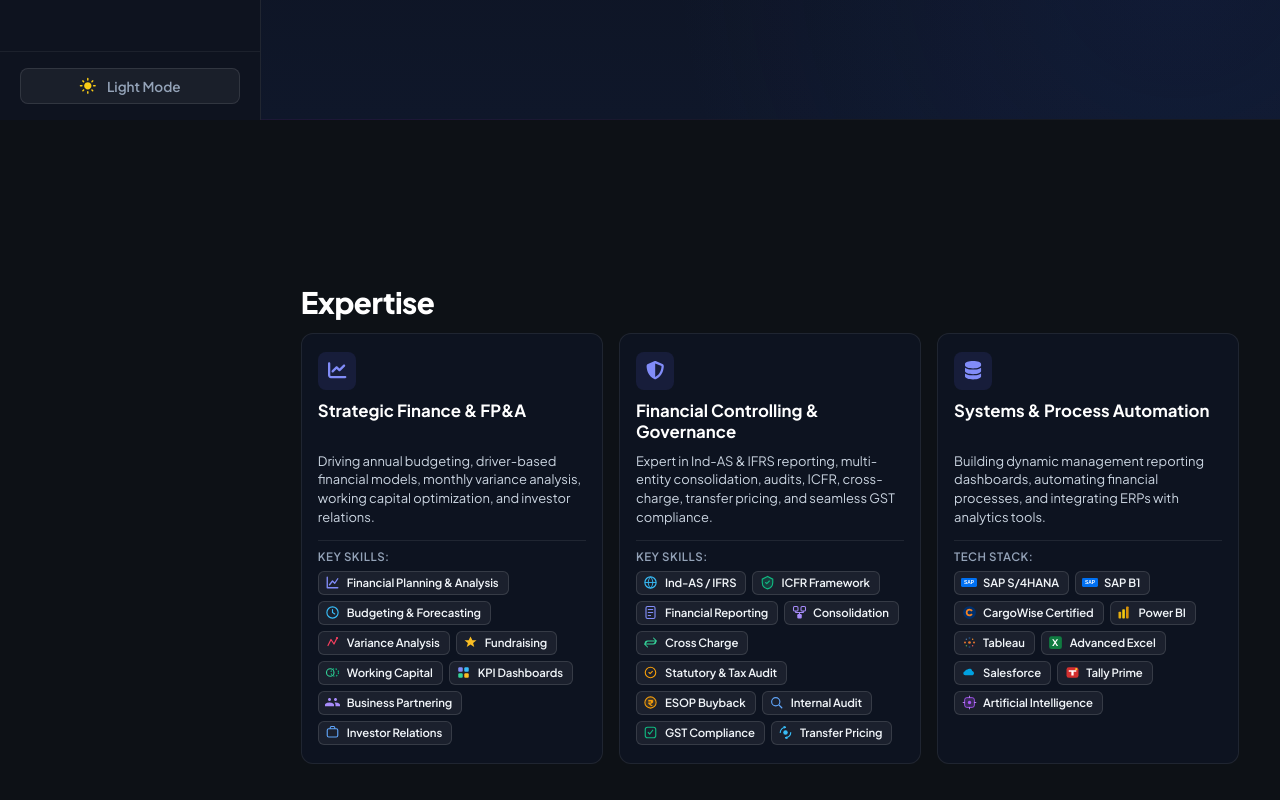
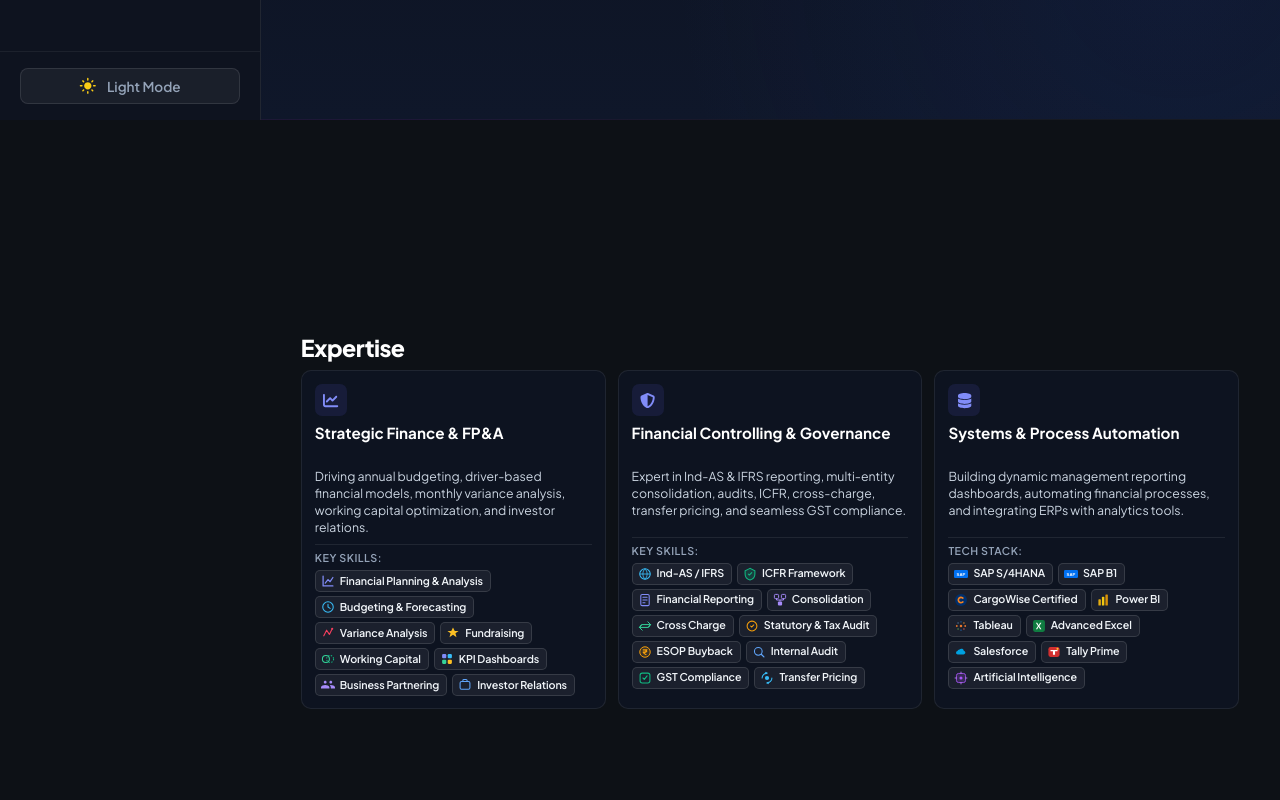
Before and after one commit to Ashishpandla07/Portfolio, a React (Create React App) app: page / in a window 1280 px wide. Shown: the part 680-1480 px from the top of the page. Built offline with nearby package versions, Linux system fonts and the light colour scheme.

Commit message:
Trim Expertise slide dimensions to fit seamlessly in a single-page 100vh viewport

```diff
--- a/src/assets/styles/Expertise.scss
+++ b/src/assets/styles/Expertise.scss
@@ -2,7 +2,7 @@
     width: 100%;
     max-width: 1200px;
     min-height: 100vh;
-    padding: 30px 4% 20px;
+    padding: 16px 4% 12px;
     box-sizing: border-box;
     display: flex;
     flex-direction: column;
@@ -11,9 +11,9 @@
     margin: 0 auto;
 
     .skills-title {
-        font-size: 1.85rem;
+        font-size: 1.45rem;
         font-weight: 800;
-        margin: 0 0 14px 0;
+        margin: 0 0 10px 0;
         letter-spacing: -0.5px;
         line-height: 1.1;
     }
@@ -22,7 +22,7 @@
 .skills-container .skills-grid {
     display: grid;
     grid-template-columns: repeat(3, 1fr);
-    grid-gap: 16px;
+    grid-gap: 12px;
     align-items: stretch;
 }
 
@@ -33,8 +33,8 @@
     text-align: left;
     background: rgba(15, 23, 42, 0.5);
     border: 1px solid rgba(255, 255, 255, 0.08);
-    border-radius: 12px;
-    padding: 18px 16px 18px;
+    border-radius: 10px;
+    padding: 13px 13px 12px;
     box-sizing: border-box;
     transition: transform 0.25s ease, border-color 0.25s ease, box-shadow 0.25s ease;
 
@@ -45,40 +45,40 @@
     }
 
     .skill-icon-wrapper {
-        width: 38px;
-        height: 38px;
-        border-radius: 8px;
+        width: 32px;
+        height: 32px;
+        border-radius: 7px;
         background: rgba(99, 102, 241, 0.12);
         display: flex;
         align-items: center;
         justify-content: center;
-        margin-bottom: 10px;
+        margin-bottom: 7px;
 
         svg {
             color: #818cf8;
-            font-size: 1.15rem;
+            font-size: 0.95rem;
         }
     }
 
     /* Standardized title baseline starting from top so all titles and descriptions align */
     h3 {
-        font-size: 1.05rem;
+        font-size: 0.95rem;
         font-weight: 700;
-        margin: 0 0 8px 0;
+        margin: 0 0 5px 0;
         color: #ffffff;
-        line-height: 1.3;
-        min-height: 2.75rem;
+        line-height: 1.25;
+        min-height: 2.45rem;
         display: flex;
         align-items: flex-start;
     }
 
     /* Standardized description height so divider lines align at the exact same vertical pixel */
     p {
-        font-size: 0.81rem;
-        line-height: 1.45;
+        font-size: 0.77rem;
+        line-height: 1.4;
         color: #cbd5e1;
-        margin: 0 0 12px 0;
-        min-height: 4.8rem;
+        margin: 0 0 8px 0;
+        min-height: 3.85rem;
         display: flex;
         align-items: flex-start;
     }
@@ -90,16 +90,16 @@
     flex-direction: column;
     flex: 1;
     margin-top: 0;
-    padding-top: 10px;
+    padding-top: 8px;
     border-top: 1px solid rgba(255, 255, 255, 0.08);
 
     .chip-title {
         color: #94a3b8;
-        font-size: 0.72rem;
+        font-size: 0.67rem;
         font-weight: 600;
         text-transform: uppercase;
         letter-spacing: 0.5px;
-        margin-bottom: 8px;
+        margin-bottom: 6px;
         display: block;
         line-height: 1;
     }
@@ -107,10 +107,10 @@
     .chips-list {
         display: flex;
         flex-wrap: wrap;
-        gap: 6px;
+        gap: 4px 5px;
         align-items: center;
         align-content: flex-start;
-        min-height: 135px;
+        min-height: 105px;
     }
 }
 
@@ -118,12 +118,12 @@
 .skill-chip-img {
     display: inline-flex;
     align-items: center;
-    gap: 6px;
-    height: 24px;
-    padding: 0 9px 0 6px;
+    gap: 5px;
+    height: 22px;
+    padding: 0 7px 0 5px;
     background: rgba(255, 255, 255, 0.06);
     border: 1px solid rgba(255, 255, 255, 0.12);
-    border-radius: 6px;
+    border-radius: 5px;
     box-sizing: border-box;
     transition: all 0.2s ease;
     cursor: default;
@@ -140,18 +140,18 @@
         align-items: center;
         justify-content: center;
         flex-shrink: 0;
-        width: 16px;
-        height: 16px;
+        width: 14px;
+        height: 14px;
 
         svg {
             display: block;
-            max-width: 16px;
-            max-height: 16px;
+            max-width: 14px;
+            max-height: 14px;
         }
     }
 
     .chip-text {
-        font-size: 0.71rem;
+        font-size: 0.67rem;
         font-weight: 600;
         color: #f1f5f9;
         white-space: nowrap;
```
